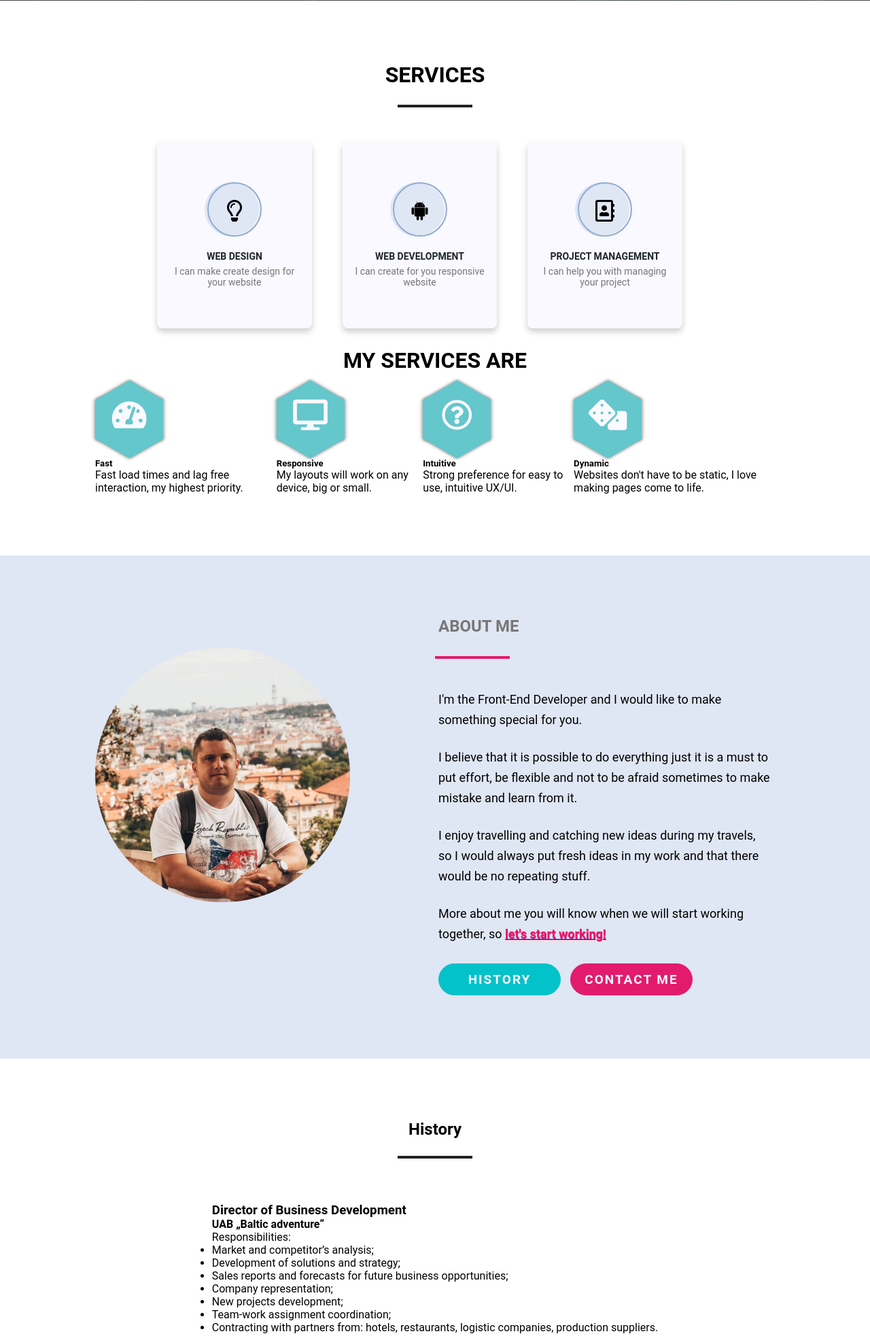
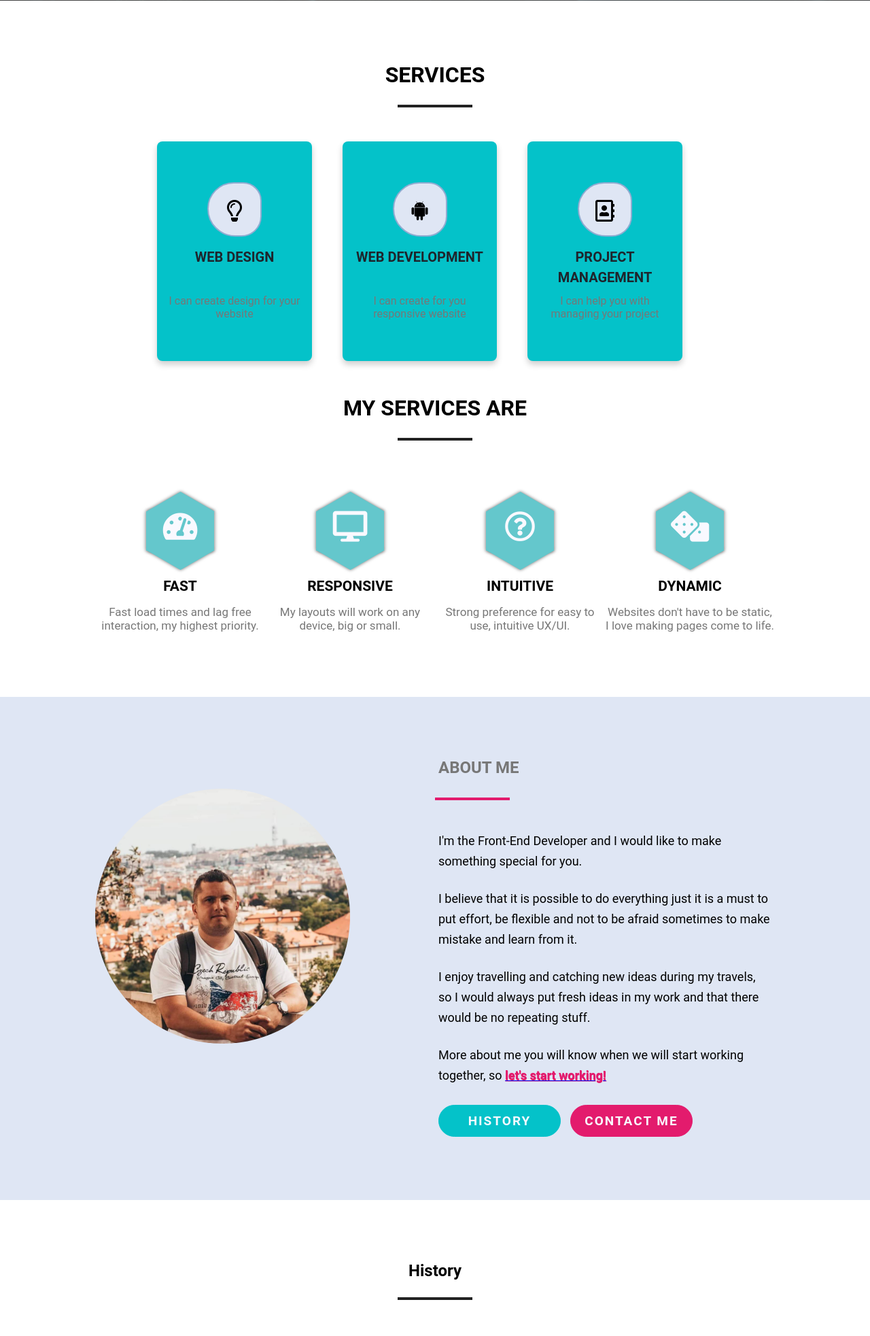
Before and after one commit to donataspiragis/aboutmee, a PHP site: page / in a window 1280 px wide. Shown: the part 799-2764 px from the top of the page at 68% size. Run offline with PHP 8.4, Linux system fonts and the light colour scheme.

Commit message:
Services hexagons fix #5

```diff
--- a/assets/services.css
+++ b/assets/services.css
@@ -16,7 +16,7 @@
     border-radius: 8px;
     box-shadow: 0 5px 10px rgba(0,0,0,0.2);
     text-align: center;
-    background-color: var(--color-secondary-light);
+    background-color: var(--color-green);
     word-break: break-word;
 }
     .card:hover {
@@ -44,23 +44,43 @@
             border: 2px solid var(--color-secondary);
             border-radius: 50%;
             animation: water_wave 3s linear infinite;
-            box-shadow: -4px 0 0 var(--color-grey), inset -2px 0 0 #F3F5FD;
+        }
+        @keyframes water_wave {
+            0% {
+                border-radius: 35px 33px 47px 60px;
+            }
+            25% {
+                border-radius: 50px 33px 33px 47px;
+            }
+            50% {
+                border-radius: 47px 60px 35px 33px;
+            }
+            75% {
+                border-radius: 33px 47px 60px 40px;
+            }
+            100% {
+                border-radius: 35px 33px 47px 60px;
+            }
         }
         .card > h3 {
             display: inline-block;
             width: 100%;
-            line-height: 28px;
-            font-size: 14px;
+            line-height: 30px;
+            font-size: 20px;
+            min-height: 60px;
+            max-height: 60px;
             font-weight: bold;
             color: var(--color-black-shaded);
             text-transform: uppercase;
         }
         .card > p{
-            font-size: 14px;
+            font-size: 16px;
+            margin-top: 10px;
             color: var(--color-grey-dark);
         }
+
 .cards-list {
-    margin-bottom: 18px;
+    margin-bottom: 40px;
 }
 .hexagon {
     position: relative;
@@ -115,3 +135,33 @@
             right: 0;
             z-index: 1;
         }
+  .hexa-cont {
+    display: inline-block;
+    float: left;
+    width: 100%;
+    text-align: center;
+    margin-top: 25px;
+  }
+    .hexa-cont > .hexator {
+        display: flex;
+        width: 100%;
+        justify-content: center;
+    }
+    .hexa-cont > h5 {
+        display: inline-block;
+        width: 100%;
+        font-size: 21px;
+        line-height: 25px;
+        padding: 5px 0;
+        margin-top: 7px;
+        text-transform: uppercase;
+    }
+    .hexa-cont > p {
+        display: inline-block;
+        width: 100%;
+        font-size: 17px;
+        line-height: 20px;
+        padding: 5px 0;
+        margin-top: 5px;
+        color: var(--color-grey-dark);
+    }
--- a/inc/pages/services.php
+++ b/inc/pages/services.php
@@ -8,7 +8,7 @@
 <div class="card">
     <i class="far fa-lightbulb"></i>
     <h3>Web design</h3>
-    <p>I can make create design for your website</p>
+    <p>I can create design for your website</p>
 </div>
 <div class="card">
     <i class="fab fa-android"></i>
@@ -23,25 +23,34 @@
 </div>
 <div class="container flex-fix">
     <h1 id="services">MY SERVICES ARE</h1>
+    <div class="bar-bottom bcm-black"></div>
 </div>
 <div class="container">
-    <div>
-    <div class="hexagon"><span><i class="fas fa-tachometer-alt"></i></span></div>
+    <div class="hexa-cont">
+        <div class="hexator">
+            <div class="hexagon"><span><i class="fas fa-tachometer-alt"></i></span></div>
+        </div>
     <h5>Fast</h5>
     <p>Fast load times and lag free interaction, my highest priority.</p>
     </div>
-    <div>
-    <div class="hexagon"><span><i class="fas fa-desktop"></i></span></div>
+    <div class="hexa-cont">
+        <div class="hexator">
+            <div class="hexagon"><span><i class="fas fa-desktop"></i></span></div>
+        </div>
     <h5>Responsive</h5>
     <p>My layouts will work on any device, big or small.</p>
     </div>
-    <div>
-    <div class="hexagon"><span><i class="far fa-question-circle"></i></span></div>
+    <div class="hexa-cont">
+        <div class="hexator">
+            <div class="hexagon"><span><i class="far fa-question-circle"></i></span></div>
+        </div>
     <h5>Intuitive</h5>
     <p>Strong preference for easy to use, intuitive UX/UI.</p>
     </div>
-    <div>
-    <div class="hexagon"><span><i class="fas fa-dice"></i></span></div>
+    <div class="hexa-cont">
+        <div class="hexator">
+            <div class="hexagon"><span><i class="fas fa-dice"></i></span></div>
+        </div>
     <h5>Dynamic</h5>
     <p>Websites don't have to be static, I love making pages come to life.</p>
     </div>
```
Lines whose indentation alone changed are shown as unchanged.
